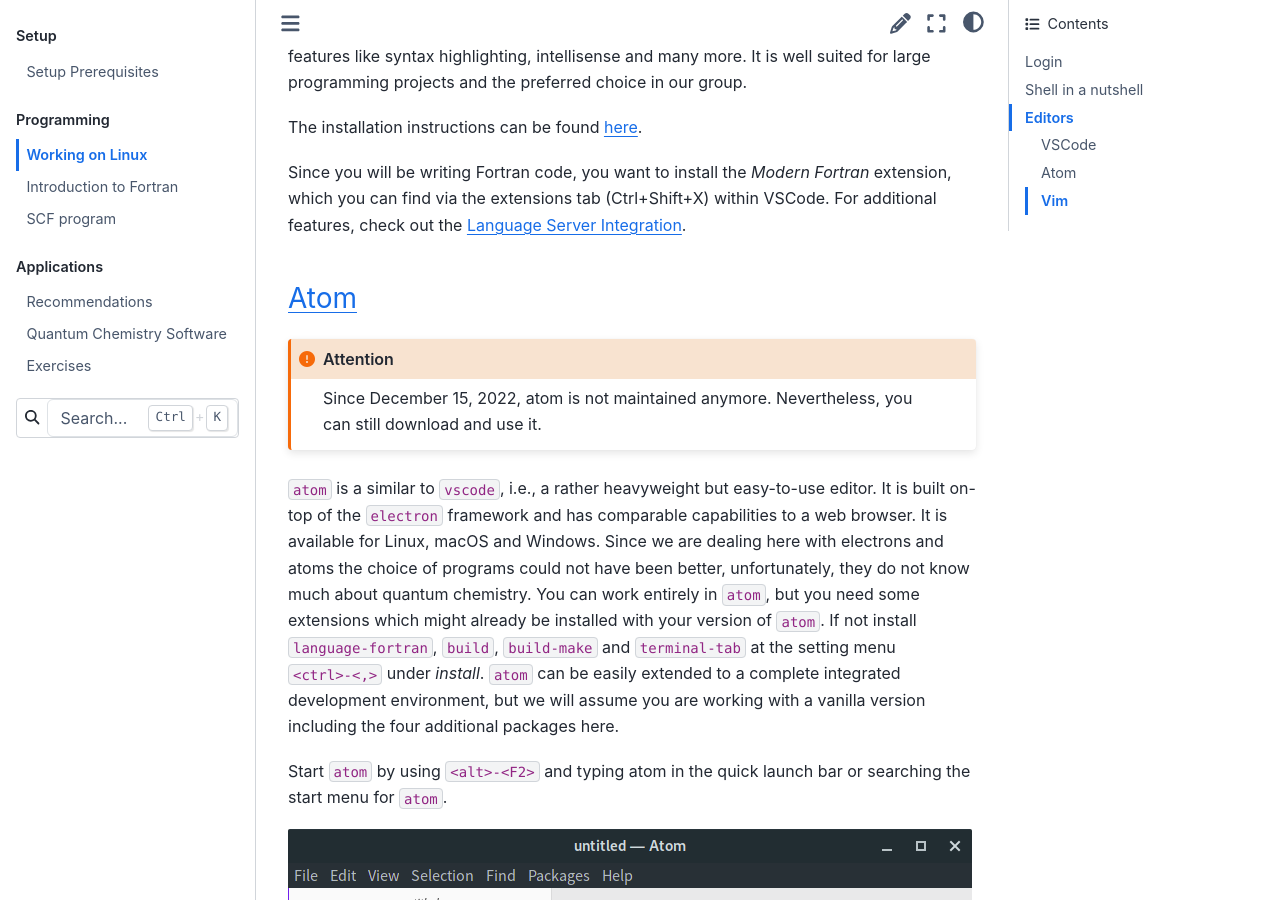
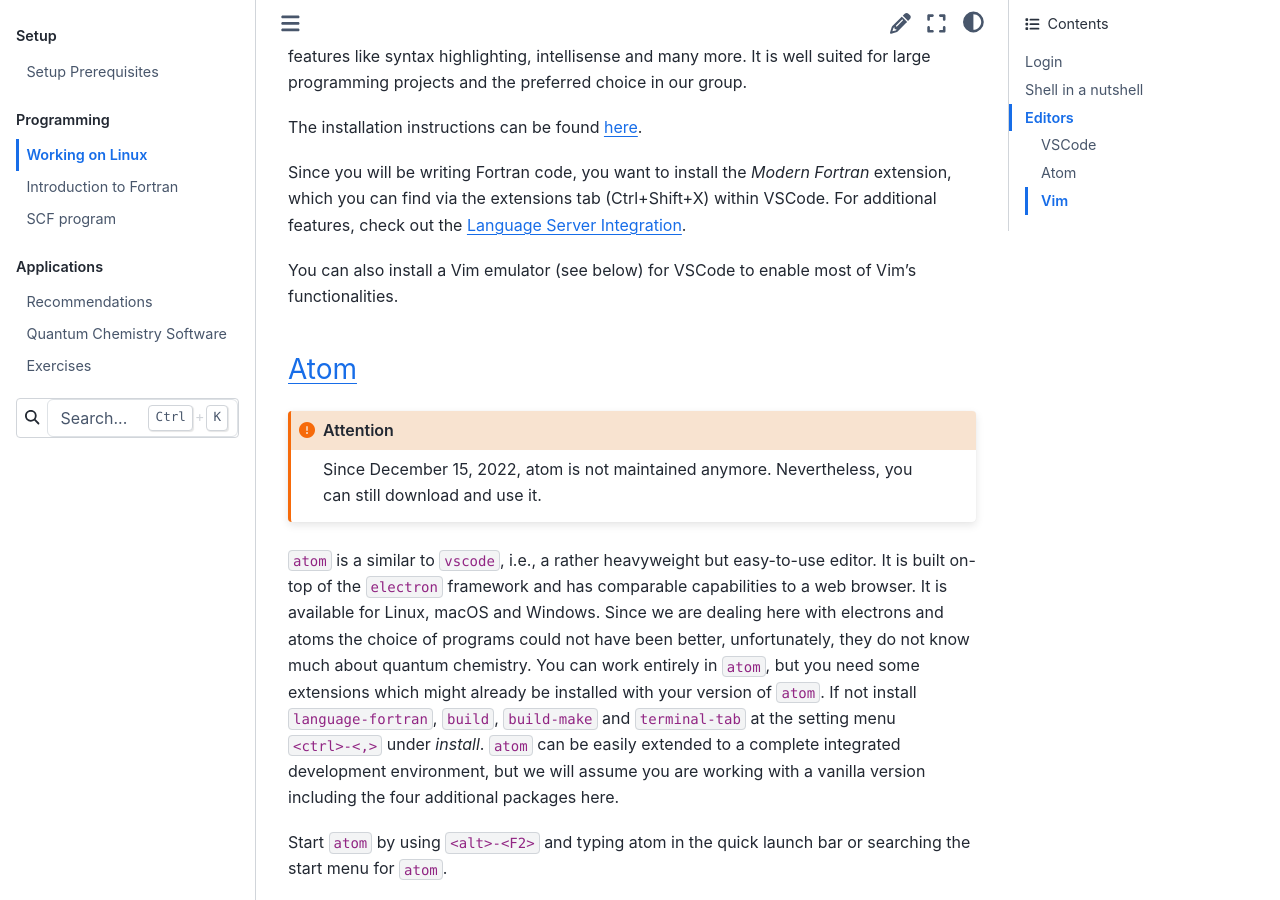
Before and after one commit to grimme-lab/qc2-teaching, a Sphinx documentation site: the page built from doc/prog-linux.rst, in a window 1280 px wide and 900 px high, scrolled down 5247 px. Built offline with Sphinx 7.4.7 and the Sphinx Book theme 1.1.4, drawn with Linux system fonts in a browser that asks for light colours.

Commit message:
Add vim extension

```diff
--- a/doc/prog-linux.rst
+++ b/doc/prog-linux.rst
@@ -250,7 +250,7 @@
 extension, which you can find via the extensions tab (Ctrl+Shift+X) within
 VSCode. For additional features, check out the `Language Server Integration  <https://github.com/fortran-lang/vscode-fortran-support#language-server-integration>`_.
 
-
+You can also install a Vim emulator (see below) for VSCode to enable most of Vim's functionalities.
 
 Atom
 ~~~~
```
